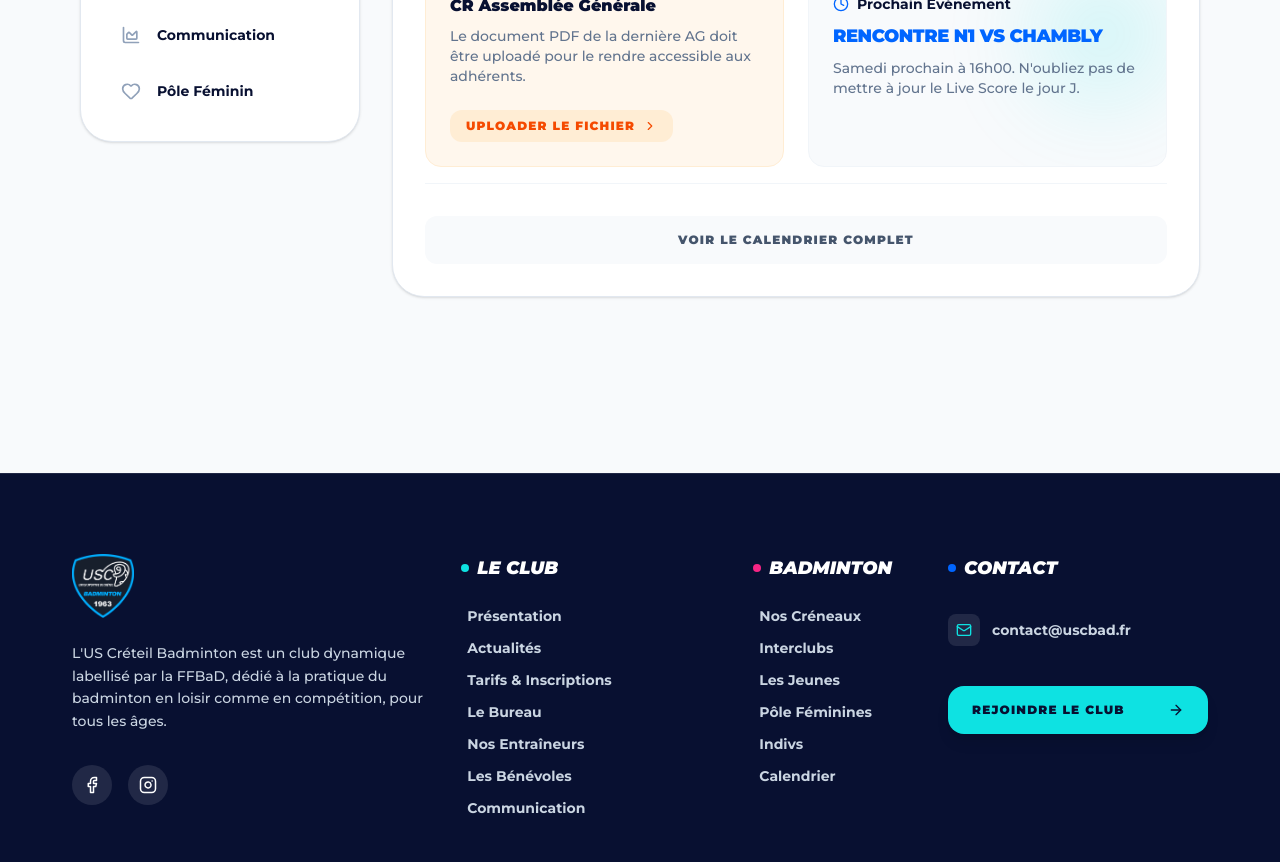
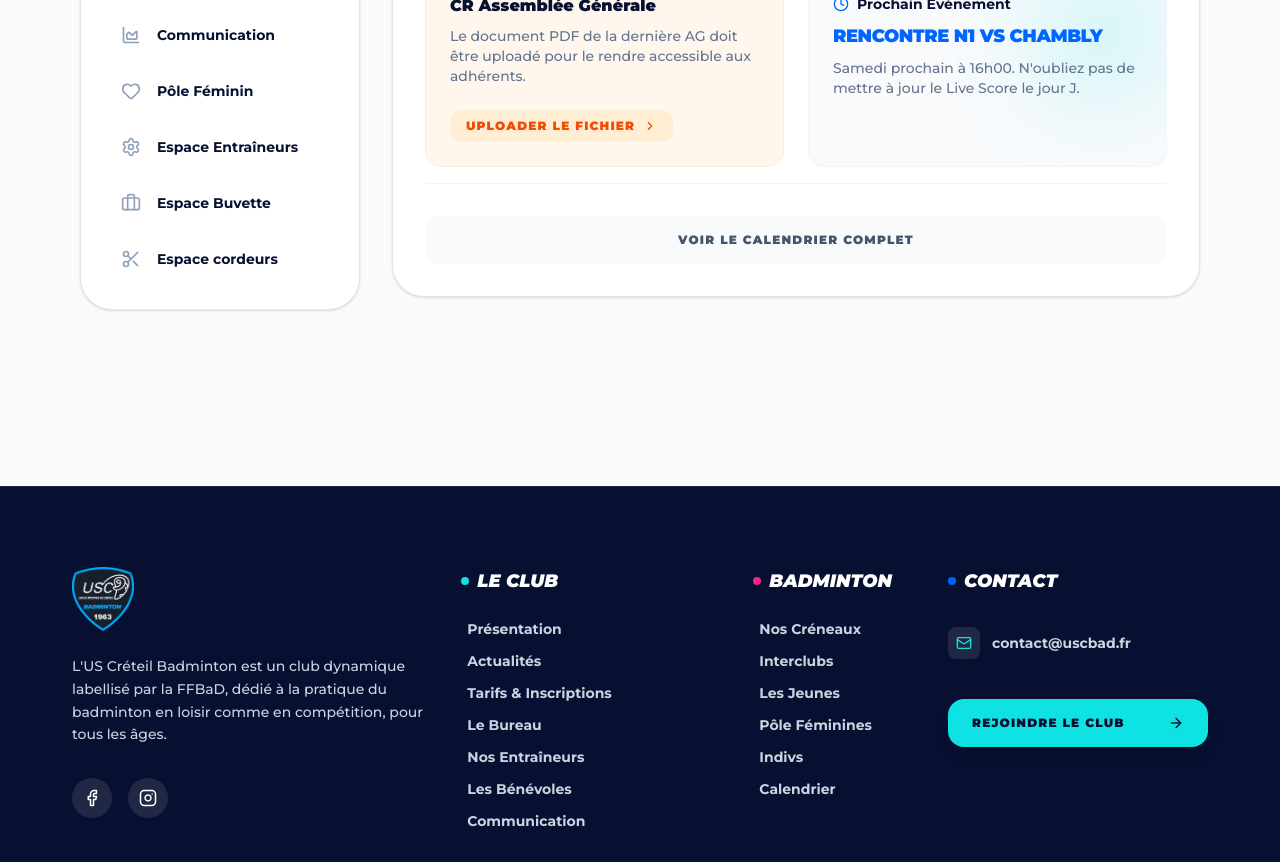
Before and after one commit to ceyliankirch/uscbad-website-new, a Next.js app: page /admin in a window 1280 px wide. Shown: the part 1020-1882 px from the top of the page. Built offline with nearby package versions, Linux system fonts and the light colour scheme; no server answers; the database is empty.

Commit message:
creneaux corrected

```diff
--- a/app/admin/page.jsx
+++ b/app/admin/page.jsx
@@ -18,7 +18,8 @@ import {
   Target,
   Activity,
   ChartArea,
-  Heart
+  Heart,
+  Scissors
 } from 'lucide-react';
 import Link from 'next/link';
 
@@ -72,6 +73,9 @@ export default function AdminDashboard() {
     { name: 'Tournois', path: '/admin/tournois', icon: <Medal size={20} /> },
     { name: 'Communication', path: '/admin/communication', icon: <ChartArea size={20} /> },
     { name: 'Pôle Féminin', path: '/admin/pole-feminin', icon: <Heart size={20} /> },
+    { name: 'Espace Entraîneurs', path: '/admin/entrainements', icon: <Settings size={20} /> },
+    { name: 'Espace Buvette', path: '/admin/buvette', icon: <Briefcase size={20} /> },
+    { name: 'Espace cordeurs', path: '/admin/cordage', icon: <Scissors size={20} /> },
   ]
 
   return (
--- a/app/api/creneaux/route.js
+++ b/app/api/creneaux/route.js
@@ -1,6 +1,6 @@
 import { NextResponse } from 'next/server';
 import dbConnect from '@/lib/mongodb';
-import Planning from '@/models/Creneau';
+import Planning from '@/models/Creneaux';
 
 // RÉCUPÉRER TOUS LES CRÉNEAUX
 export async function GET() {
```
Also changed, not shown: models/Creneaux.js (renamed from models/Creneau.js).
